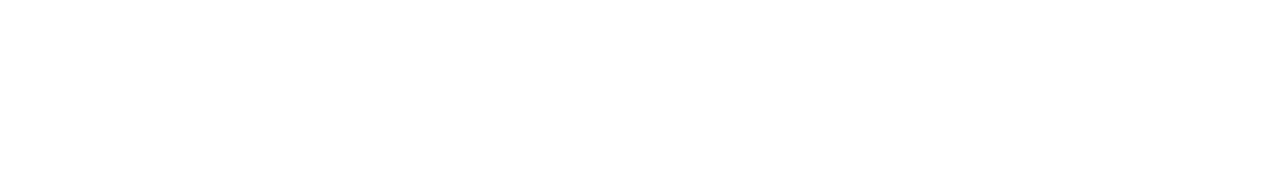
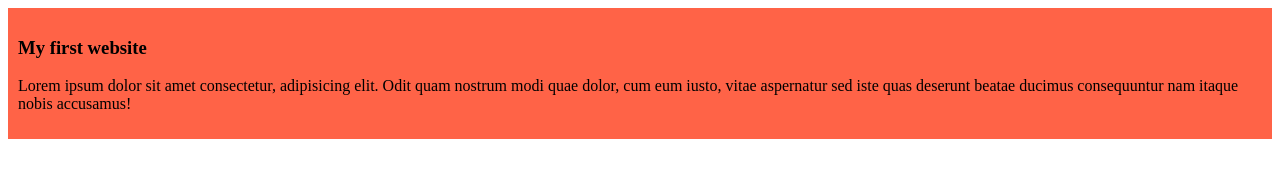
Before and after one commit to Fahimpro-jpg/my-new-website, a plain HTML site: page index.html in a window 1280 px wide. Drawn offline with Linux system fonts and the light colour scheme.

Commit message:
added the first blog

```diff
--- a/index.html
+++ b/index.html
@@ -4,8 +4,12 @@
     <meta charset="UTF-8">
     <meta name="viewport" content="width=device-width, initial-scale=1.0">
     <title>My New Website</title>
+    <link rel="stylesheet" href="styles/blog.css">
 </head>
 <body>
-
+    <div>
+        <h3>My first website</h3>
+        <p>Lorem ipsum dolor sit amet consectetur, adipisicing elit. Odit quam nostrum modi quae dolor, cum eum iusto, vitae aspernatur sed iste quas deserunt beatae ducimus consequuntur nam itaque nobis accusamus!</p>
+    </div>
 </body>
 </html>
--- /dev/null
+++ b/styles/blog.css
@@ -0,0 +1,5 @@
+div{
+    background-color: tomato;
+    padding: 10px;
+
+}
```
